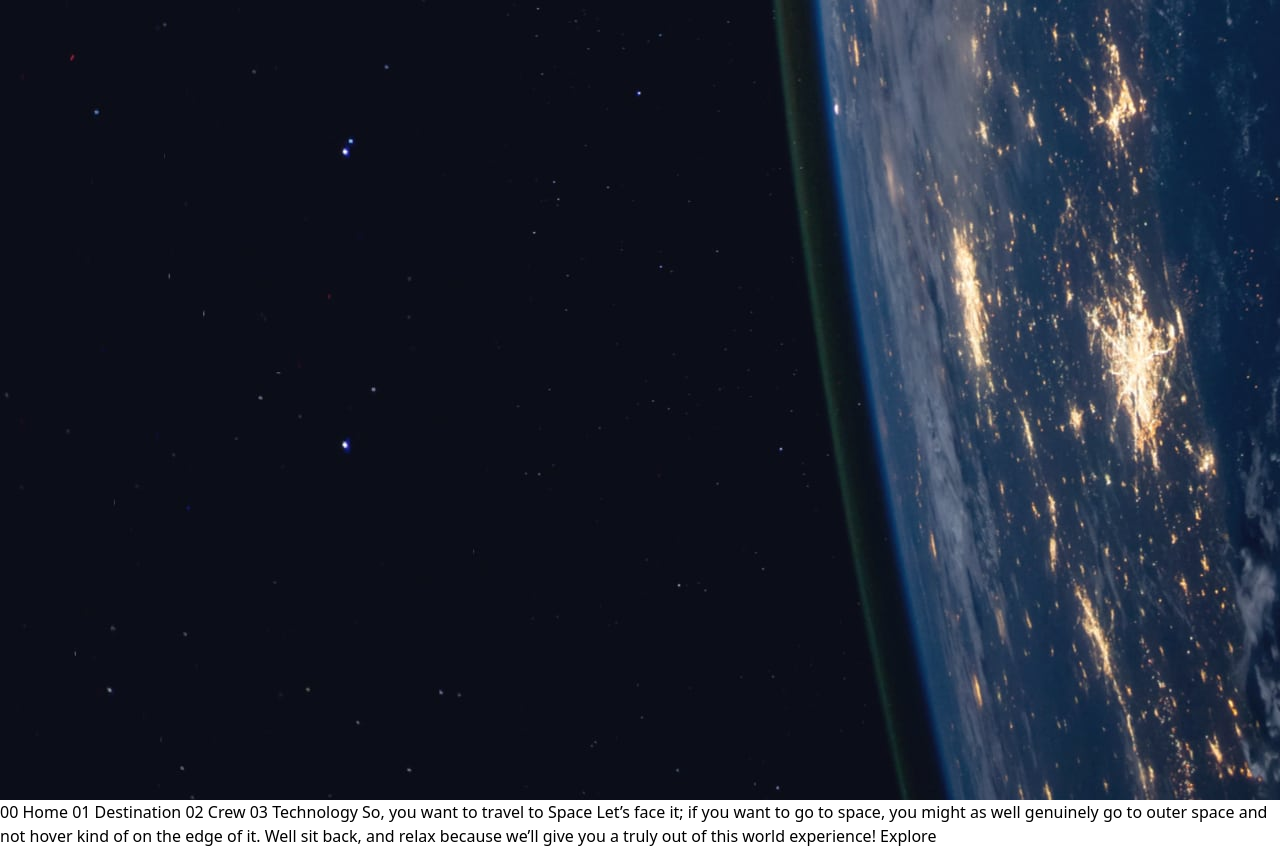
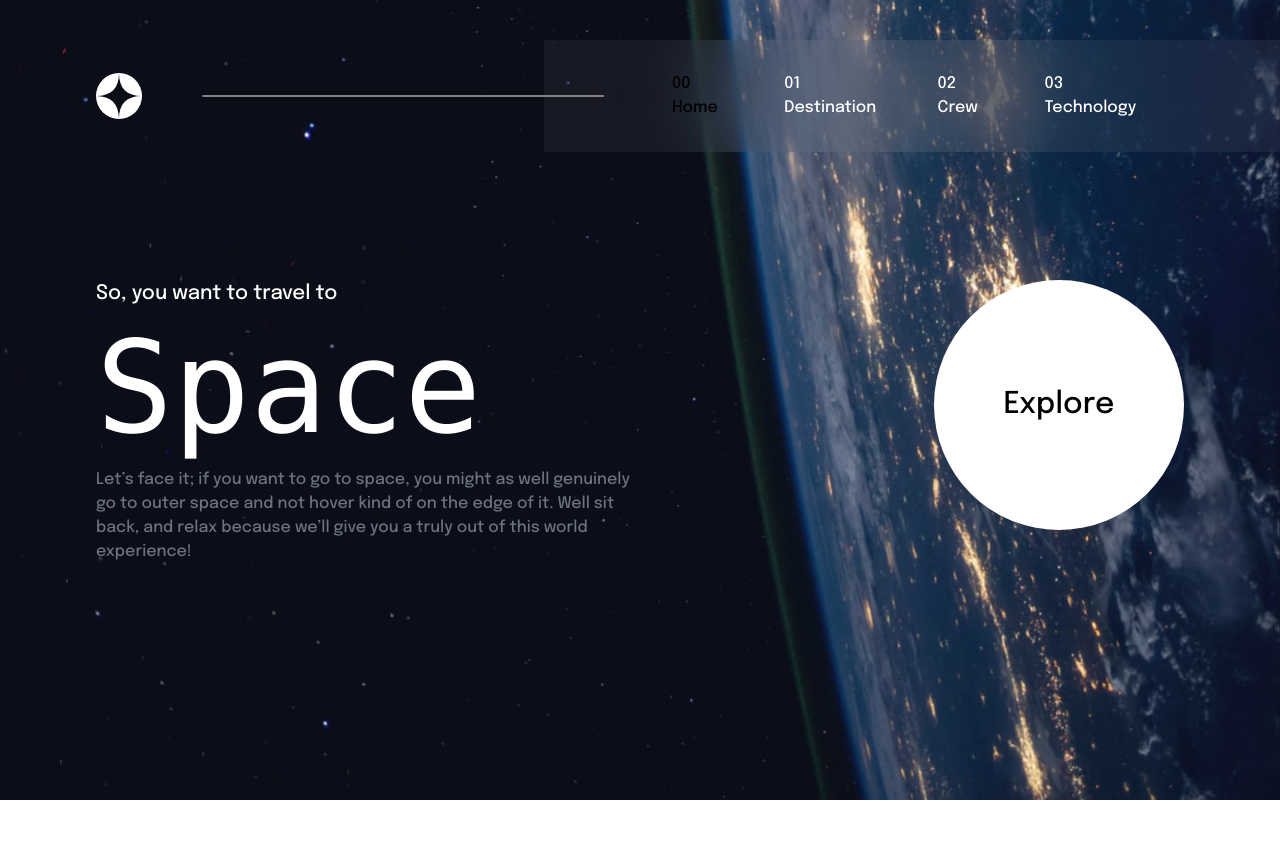
Before and after one commit to Rohanbasnet12/space-tourism-landing-page, a plain HTML site: page starter-code/index.html in a window 1280 px wide. After the commit the page ends 800 px from the top, so only its background shows below. Drawn offline with nearby package versions, Linux system fonts and the light colour scheme.

Commit message:
Completed Home page layout

```diff
--- a/src/index.js
+++ b/src/index.js
@@ -0,0 +1,8 @@
+let navLinks = $('#menu li a');
+let activeButton = false;
+
+navLinks.each(function () {
+    $(this).on('click', function () {
+        $(this).addClass('active');
+    });
+});
--- a/src/style.css
+++ b/src/style.css
@@ -6,6 +6,7 @@
     margin: 0;
     padding: 0;
     box-sizing: border-box;
+    font-family: var(--PRIMARY-FONT);
 }
 
 /* CSS Variables */
@@ -20,6 +21,9 @@
 }
 
 /* Utils */
+.active {
+    color: black;
+}
 
 /* General styles */
 html,
@@ -31,8 +35,65 @@ body {
 /* Styling main section */
 #main {
     width: 100%;
-    height: 100vh;
-    background: url('../starter-code/assets/home/background-home-desktop.jpg');
 }
 
 /* Styling header section */
+#menu {
+    background: rgba(255, 255, 255, 0.05);
+    backdrop-filter: blur(40px);
+    -webkit-backdrop-filter: blur(5px);
+}
+
+#menu li a {
+    position: relative;
+}
+
+#menu li a::before {
+    content: '';
+    position: absolute;
+    width: 100%;
+    transform: scaleX(0);
+    height: 2px;
+    bottom: -35px;
+    left: 0;
+    background-color: #ffffff;
+    transform-origin: bottom right;
+    transition: transform 0.25s ease-out;
+}
+
+#menu li a:hover::before {
+    transform: scaleX(1);
+    transform-origin: bottom left;
+}
+
+.background-wrapper>img {
+    width: 100%;
+    height: 100%;
+}
+
+.nav-line {
+    background: gray;
+    border-radius: 100px;
+    height: 2px;
+    width: 420px;
+    position: relative;
+    left: 60px;
+    z-index: 60;
+}
+
+/* Styling home section */
+
+.explore-section>p {
+    background: white;
+    width: 250px;
+    height: 250px;
+    border-radius: 50%;
+    display: flex;
+    align-items: center;
+    justify-content: center;
+    transition: all .25s ease;
+}
+
+.explore-section>p:hover {
+    box-shadow: 0 0 1px 4rem rgba(128, 128, 128, 0.366);
+}
--- a/starter-code/index.html
+++ b/starter-code/index.html
@@ -9,29 +9,67 @@
   <!-- Linking custom CSS -->
   <link rel="stylesheet" href="../src/style.css">
   <link rel="stylesheet" href="../src/responsive.css">
-  <link rel="icon" type="image/png" sizes="32x32" href="./images/favicon-32x32.png">
+  <link rel="icon" type="image/png" sizes="32x32" href="./assets/favicon-32x32.png">
 
   <title>Rohan Basnet | Space tourism website</title>
 </head>
 
 <body>
-  <main id="main">
-    <div class="container"></div>
+  <main id="main" class="relative">
+    <div class="background-wrapper">
+      <div id="background-img-desktop" class="block">
+        <img src="./assets/home/background-home-desktop.jpg" alt="Desktop background image">
+      </div>
+      <div id="background-img-tablet" class="hidden">
+        <img src="./assets/home/background-home-desktop.jpg" alt="Desktop background image">
+      </div>
+      <div id="background-img-mobile" class="hidden">
+        <img src="./assets/home/background-home-desktop.jpg" alt="Desktop background image">
+      </div>
+    </div>
+    <div class="container-fluid absolute top-0 left-0 z-10">
+      <header id="navbar" class="z-50 flex items-center justify-between pt-10 pl-24">
+        <div class="nav-logo">
+          <a href="#">
+            <img src="./assets/shared/logo.svg" alt="">
+          </a>
+        </div>
+        <div class="nav-line"></div>
+        <ul id="menu" class="flex items-center gap-12 py-8 px-32 text-white">
+          <li><a href="index.html" class="active">00 Home</a></li>
+          <li><a href="destination-moon.html" target="_blank">01 Destination</a></li>
+          <li><a href="crew-commander.html">02 Crew</a></li>
+          <li><a href="technology-vehicle.html">03 Technology</a></li>
+        </ul>
+      </header>
+      <div id="home-layout_wrapper" class="grid grid-cols-2 px-24 pt-32">
+        <div class="info-section text-white flex flex-col gap-4">
+          <h2 class="text-xl">So, you want to travel to</h2>
+          <h1 class="text-9xl font-mono">Space</h1>
+          <p class="text-gray-500">
+            Let’s face it; if you want to go to space, you might as well genuinely go to
+            outer space and not hover kind of on the edge of it. Well sit back, and relax
+            because we’ll give you a truly out of this world experience!
+          </p>
+        </div>
+        <div class="explore-section flex justify-end">
+          <p class="text-3xl font-thin font-serif">
+            <a href="#">
+              Explore
+            </a>
+          </p>
+        </div>
+      </div>
+    </div>
   </main>
 
-  00 Home
-  01 Destination
-  02 Crew
-  03 Technology
 
-  So, you want to travel to
-  Space
-  Let’s face it; if you want to go to space, you might as well genuinely go to
-  outer space and not hover kind of on the edge of it. Well sit back, and relax
-  because we’ll give you a truly out of this world experience!
-
-  Explore
-
+  <!-- Linking Jquery -->
+  <script src="https://cdnjs.cloudflare.com/ajax/libs/jquery/3.7.1/jquery.min.js"
+    integrity="sha512-v2CJ7UaYy4JwqLDIrZUI/4hqeoQieOmAZNXBeQyjo21dadnwR+8ZaIJVT8EE2iyI61OV8e6M8PP2/4hpQINQ/g=="
+    crossorigin="anonymous" referrerpolicy="no-referrer"></script>
+  <!-- Linking custom JS file -->
+  <script src="../src/index.js"></script>
 </body>
 
 </html>
```
